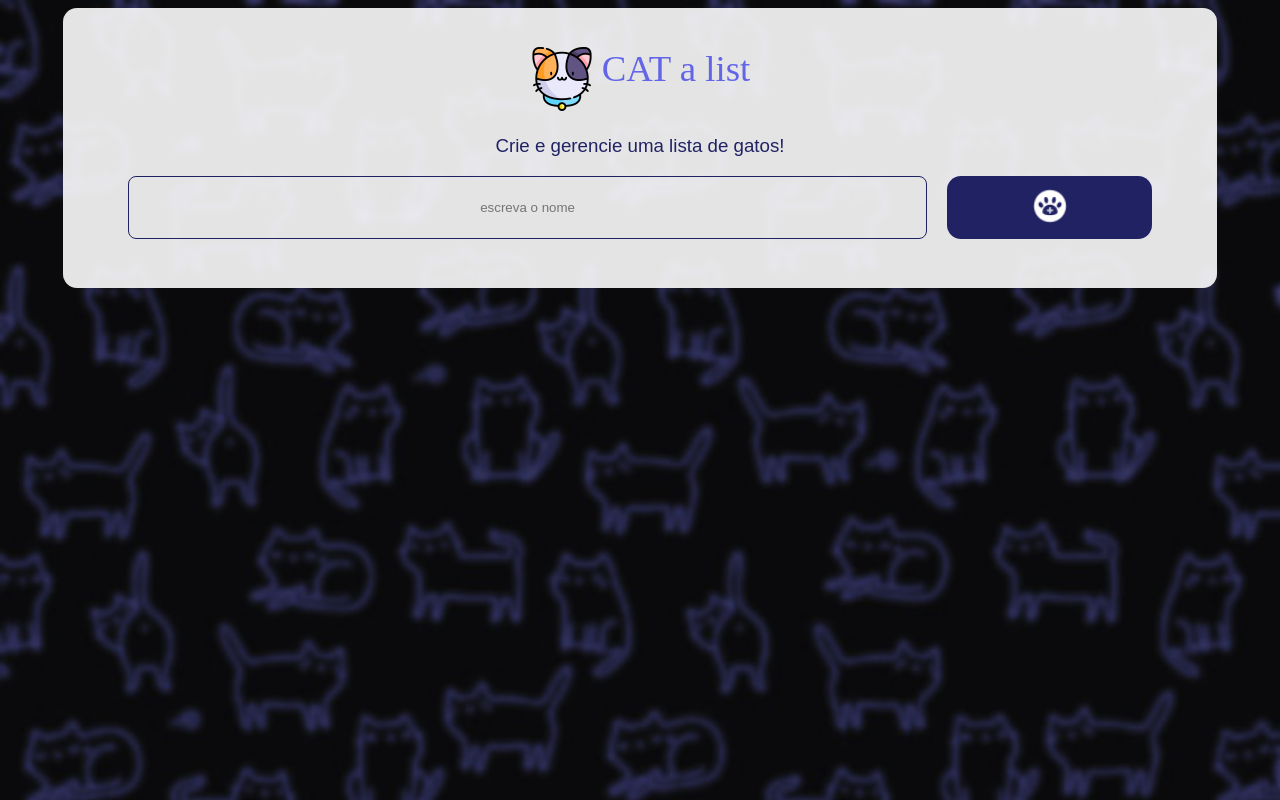
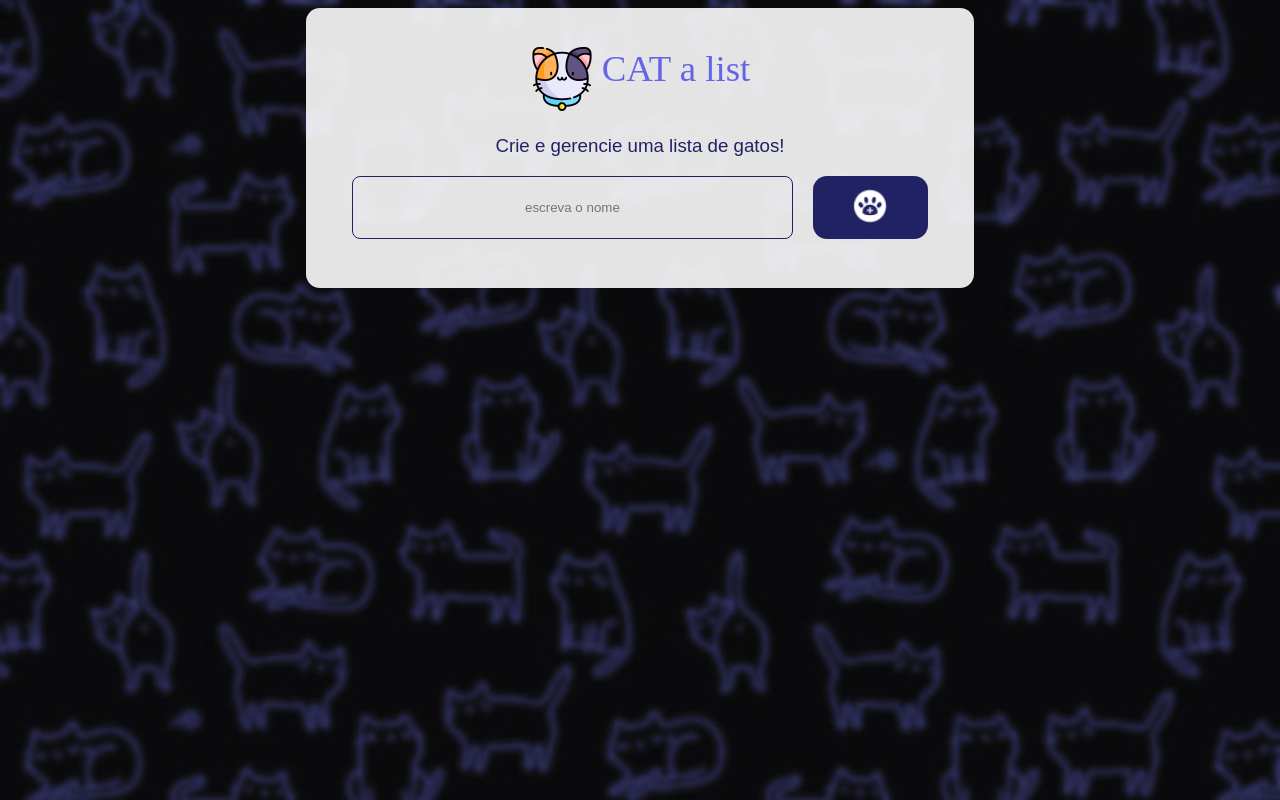
Before and after one commit to brusife/lista-de-gatos, a plain HTML site: page index.html in a window 1280 px wide. Drawn offline with Linux system fonts and the light colour scheme; a web font is replaced by a local one.

Commit message:
media queries

```diff
--- a/style.css
+++ b/style.css
@@ -137,3 +137,13 @@ h2 {
 .invisivel {
     display: none;
 }
+
+@media (min-width: 600px) {
+    .main {
+        width: 50vw;
+    }
+    #criargato {
+        width: 45vw;
+    }
+
+}
```
